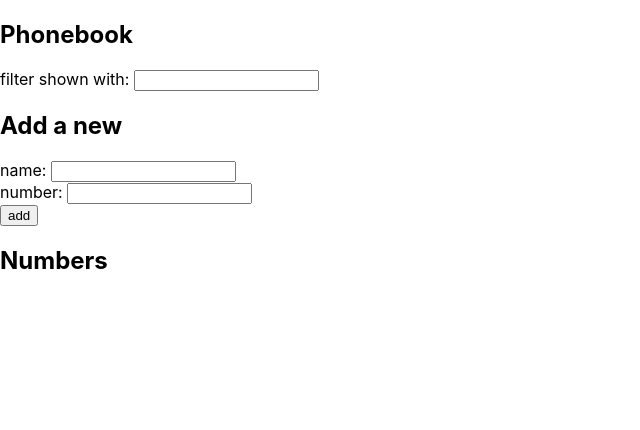
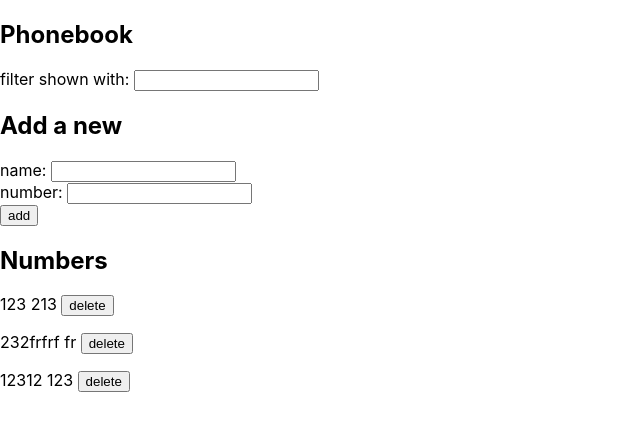
Before and after one commit to leegang/fullstackexercise, a React (Create React App) app in the folder part2/phonebook/: page / in a window 1280 px wide. Shown: the top 430 px of the page, without its empty margins (0-640 px from the left). Built offline with nearby package versions, Linux system fonts and the light colour scheme; data requests are answered from the project's data file.

Commit message:
Fixed an issue of null name after delete.

```diff
--- a/part2/phonebook/db.json
+++ b/part2/phonebook/db.json
@@ -59,6 +59,21 @@
     },
     {
       "id": 20
+    },
+    {
+      "name": "123",
+      "number": "213",
+      "id": 21
+    },
+    {
+      "name": "232frfrf",
+      "number": "fr",
+      "id": 22
+    },
+    {
+      "name": "12312",
+      "number": "123",
+      "id": 23
     }
   ]
 }
--- a/part2/phonebook/src/App.js
+++ b/part2/phonebook/src/App.js
@@ -11,11 +11,17 @@ const App = () => {
   useEffect(() => {
     personService.getAll().then((response) => {
       console.log(response.data);
-      setPersons(response.data);
+
+      getPersons(response);
       console.log("Persons", persons);
       // eslint-disable-next-line
     });
   }, []);
+
+  const getPersons = (response) => {
+    const notNullPersons = response.data.filter((item) => item.name);
+    setPersons(notNullPersons);
+  };
 
   const handleAdd = (event) => {
     event.preventDefault();
@@ -56,24 +62,23 @@ const App = () => {
     setFilter("");
   };
 
-  var personToShow = showAll
-    ? persons
-    : persons.filter(
-        (p) => p.name.toLowerCase().indexOf(filter.toLowerCase()) !== -1
-      );
-
   const handleDelete = (name, id) => {
     // e.preventDefault();
     return () => {
       if (window.confirm(`Delete ${name}?`)) {
         personService.remove(id).then((res) => {
-          console.log('res.data',res.data  );
-
-          personService.getAll().then((res) => setPersons(res.data));
+          console.log("res.data", res.data);
+          getPersons(res);
         });
       }
     };
   };
+
+  let personToShow = showAll
+    ? persons
+    : persons.filter(
+        (p) => p.name.toLowerCase().indexOf(filter.toLowerCase()) !== -1
+      );
 
   return (
     <div>
@@ -132,7 +137,9 @@ const Persons = (props) => {
         person.name ? (
           <p key={person.id}>
             {person.name} {person.number}{" "}
-            <button onClick={props.onClick(person.name, person.id)}>delete</button>
+            <button onClick={props.onClick(person.name, person.id)}>
+              delete
+            </button>
           </p>
         ) : null
       )}
```
